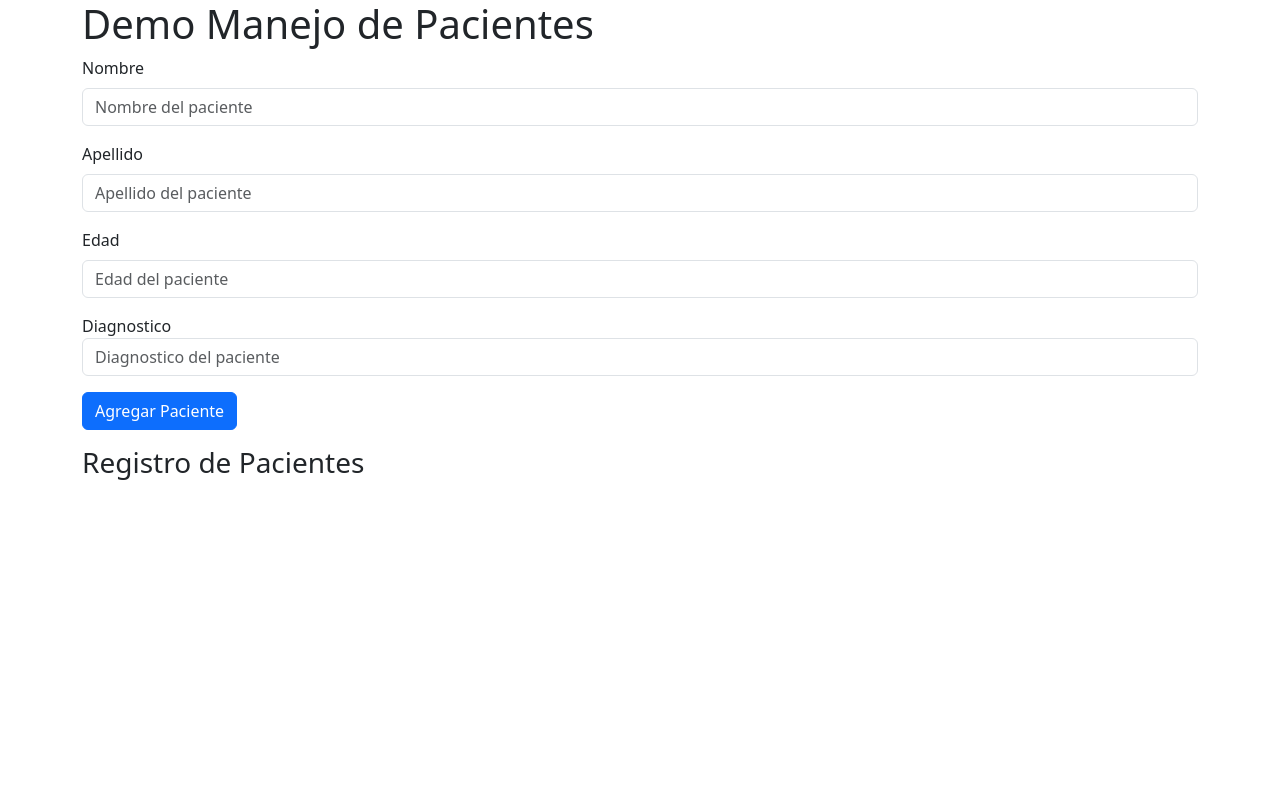
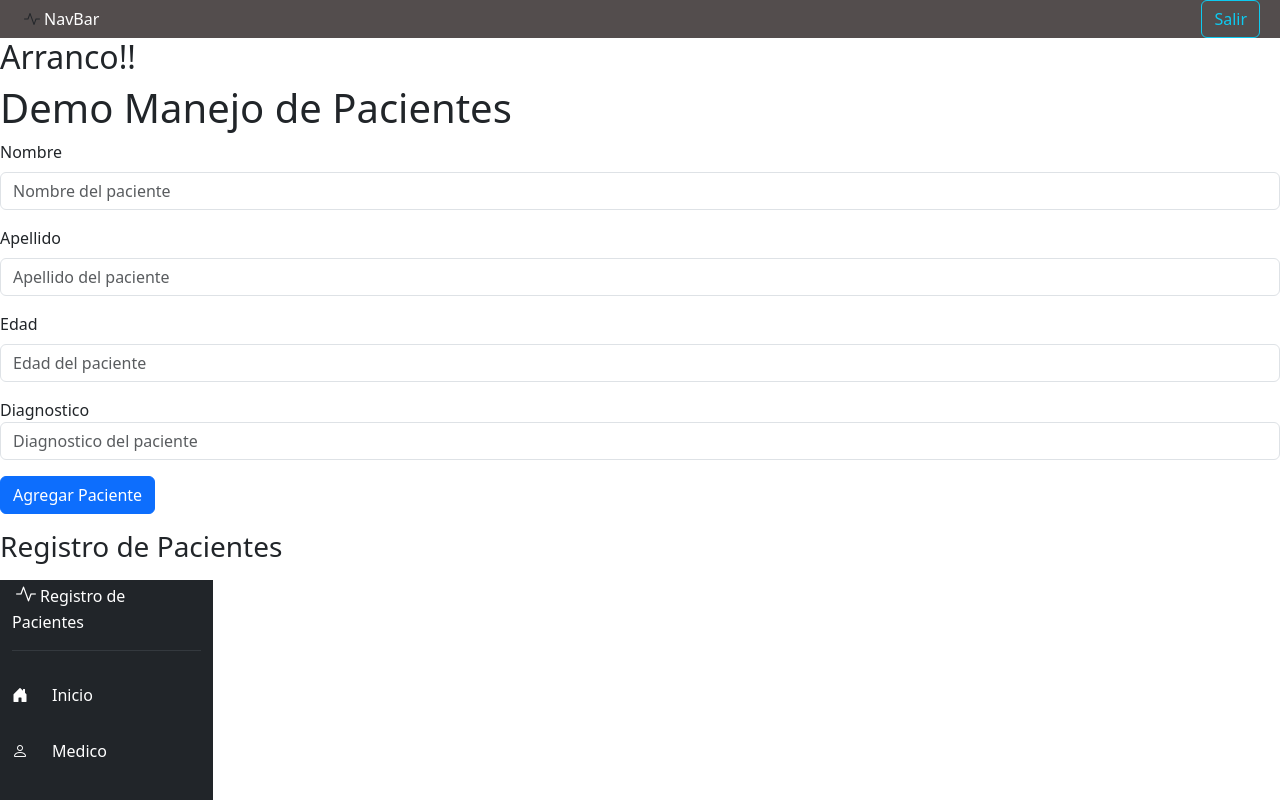
Before and after one commit to gonzalopastorino/HistoriasMedicas, a React (Vite) app in the folder HistoriasClinicas/: page / in a window 1280 px wide. Shown: the top 800 px of the page. Built offline with nearby package versions, Linux system fonts and the light colour scheme.

Commit message:
nueva rama version con codigo mas limpio, con varios componentes

```diff
--- a/HistoriasClinicas/src/App.jsx
+++ b/HistoriasClinicas/src/App.jsx
@@ -1,52 +1,30 @@
-import './App.css'
-import { useState, useEffect } from 'react'
-import PacientesForm from './components/PacientesForm'
-import PacientesLista from './components/PacientesLista'
+import PatientsProvider from "./components/Context/patientsProvider";
+import PacientesForm from "./components/PacientesForm";
+import PacientesLista from "./components/PacientesLista";
+import SidebarMenu from "./components/Sidebar/SidebarMenu";
+import TablaPacientes from "./components/TablaPacientes";
+import Navbar from "./components/Navbar/Navbar";
+
+import "bootstrap/dist/css/bootstrap.min.css";
+
+
+
 function App() {
-  const [pacientes, setPacientes] = useState([])
-  const [editandoIndex, setEditandoIndex] = useState(null)
 
-  //intento de implementacion LocalStorage
-  useEffect(() => {
-    const pacientesAlmacenados = localStorage.getItem('pacientes')
-    if (pacientesAlmacenados) {
-      setPacientes(JSON.parse(pacientesAlmacenados))
-    }
-  }, []);
-  //a ver si guarda...
-  // useEffect(() => {
-  //   localStorage.setItem('pacientes', JSON.stringify(pacientes))
-  // }, [pacientes]);
-
-  const handleAgregarPaciente = (nuevoPaciente) => {
-    if (editandoIndex !== null) {
-      const subirPacientes = pacientes.map((paciente, index) =>
-        index === editandoIndex ? nuevoPaciente : paciente
-      )
-      setPacientes(subirPacientes)
-      setEditandoIndex(null)
-      } else {
-        setPacientes([...pacientes, nuevoPaciente])
-      }
-    }
-
-  const handleEditarPaciente = (index) => {
-    setEditandoIndex(index);
-  }
 
   return (
     <>
-      <div className="container">
-        <h1>Demo Manejo de Pacientes</h1>
-        <PacientesForm
-        agregarPaciente={handleAgregarPaciente}
-        editandoPaciente={editandoIndex !== null ? pacientes[editandoIndex] : null}
-        />
-        <PacientesLista pacientes={pacientes} editarPaciente={handleEditarPaciente}
-        />
-      </div>
+    <PatientsProvider>
+      <Navbar />
+      <h2>Arranco!!</h2>
+      <h1>Demo Manejo de Pacientes</h1>
+      <PacientesForm />
+      <PacientesLista />
+      <SidebarMenu />
+    </PatientsProvider>
+    <TablaPacientes />
     </>
-  )
+  );
 }
 
-export default App
+export default App;
--- /dev/null
+++ b/HistoriasClinicas/src/components/Context/patientsProvider.jsx
@@ -0,0 +1,40 @@
+//1
+import { createContext, useContext, useState } from 'react';
+import { v4 } from "uuid"
+
+//2
+const PatientsContext = createContext()
+// eslint-disable-next-line react-refresh/only-export-components
+export const usePatients = () => useContext(PatientsContext)
+
+// eslint-disable-next-line react/prop-types
+export default function PatientsProvider({ children }) {
+  // 3
+    const [patients, setPatients] = useState([])
+
+  // 4
+const addPatients = patient =>{
+
+    setPatients([
+        ...patients,
+        {
+            id: v4(),
+            patient,
+            complete: false
+        }
+    ])
+}
+
+  //5
+const updatePatient = (patient, id) => {
+const list = patients.filter(t => t.id === id ? patient : t)
+setPatients([...list, patient])
+}
+
+// 6
+return (
+    <PatientsContext.Provider value={{ patients, addPatients, updatePatient }}>
+        { children }
+    </PatientsContext.Provider>
+)
+}
--- /dev/null
+++ b/HistoriasClinicas/src/components/Navbar/Navbar.css
@@ -0,0 +1,19 @@
+.navBar {
+  grid-area: nav;
+  background-color: rgb(83, 77, 77);
+
+  padding: 0 20px;
+  display: flex;
+
+  align-items: center;
+  justify-content: space-between;
+  grid-gap: 20px;
+}
+
+.logo {
+  cursor : pointer;
+  gap: 10px;
+}
+.logo:hover {
+  background-color: #1f272a;
+}
--- /dev/null
+++ b/HistoriasClinicas/src/components/Navbar/Navbar.jsx
@@ -0,0 +1,22 @@
+import 'bootstrap/dist/css/bootstrap.min.css';
+import "./Navbar.css"
+
+
+const NavBar = () => {
+  return (
+    <>
+    <nav className='navBar'>
+      <div className="contenedor-logo d-flex">
+        <i className="bi bi-activity px-1"></i>
+        <a href="#" className="logo text-decoration-none text-white">NavBar</a>
+      </div>
+      <div className="boton-salir d-flex">
+        <button className="btn btn-outline-info">Salir</button>
+      </div>
+    </nav>
+
+    </>
+  )
+}
+
+export default NavBar
--- a/HistoriasClinicas/src/components/PacienteItem.jsx
+++ b/HistoriasClinicas/src/components/PacienteItem.jsx
@@ -1,22 +1,25 @@
+/* eslint-disable react/prop-types */
+/* eslint-disable no-unused-vars */
 
 
-const PacienteItem = ( {paciente, editarPaciente}) => {
+const PacienteItem = ( {data}) => {
 
-
+  const { id, patient, complete } = data;
+  const { nombre, apellido, edad, diagnostico } = patient;
 
   return (
-    <li className="list-group-item d-flex justify-content-between align-items-center">
+    <li className="list-group-item d-flex justify-content-between align-items-center max-w-100">
     <div>
-      <h5>{paciente.name}</h5>
-      <h5>{paciente.apellido}</h5>
+      <h5>{nombre}</h5>
+      <h5>{apellido}</h5>
 
-      <h6>Edad: {paciente.edad}</h6>
-      <h6>Diagnostico: {paciente.diagnostico}</h6>
+      <h6>Edad: {edad}</h6>
+      <h6>Diagnostico: {diagnostico}</h6>
       <hr />
     </div>
 
-      <button className="btn btn-primary" onClick={editarPaciente}>Editar</button>
-      <button className="btn btn-danger">Eliminar</button>
+      <button className="btn btn-primary" onClick={() => console.log("Editar")}>Editar</button>
+      <button className="btn btn-danger" onClick={() => console.log("Eliminando")}>Eliminar</button>
 
     </li>
   )
--- a/HistoriasClinicas/src/components/PacientesForm.jsx
+++ b/HistoriasClinicas/src/components/PacientesForm.jsx
@@ -1,45 +1,37 @@
-import { useState, useEffect } from "react";
+import { useState } from "react";
+import { usePatients } from "../components/Context/patientsProvider";
+import "bootstrap/dist/css/bootstrap.min.css";
 
-const PacientesForm = ({agregarPaciente, editandoPaciente}) => {
-  const [name, setName] = useState("");
+
+const PacientesForm = () => {
+  const { addPatients } = usePatients();
+
+  const [nombre, setNombre] = useState("");
   const [apellido, setApellido] = useState("");
   const [edad, setEdad] = useState("");
   const [diagnostico, setDiagnostico] = useState("");
 
-  //cargar datos al editar
-  useEffect(() => {
-    if (editandoPaciente) {
-      setName(editandoPaciente.name);
-      setApellido(editandoPaciente.apellido);
-      setEdad(editandoPaciente.edad);
-      setDiagnostico(editandoPaciente.diagnostico);
-    }
-  }, [editandoPaciente]);
-
-
-
 
   const handleSubmit = (e) => {
     e.preventDefault();
-    const paciente = { name, apellido, edad, diagnostico };
-    agregarPaciente(paciente, edad, diagnostico);
-    setName("");
+
+    const paciente = { nombre, apellido, edad, diagnostico };
+
+    console.log(paciente)
+
+    addPatients(paciente)
+    setNombre("");
     setApellido("");
     setEdad("");
     setDiagnostico("");
   };
 
 
-
-  // useEffect(() => {
-  //   localStorage.setItem("registro", JSON.stringify(agregarPaciente));
-  // }, [agregarPaciente]);
-
   return (
     <form onSubmit={handleSubmit} className="mb-3">
       <div className="mb-3">
         <label className="form-label">Nombre</label>
-        <input type="text" className="form-control" placeholder="Nombre del paciente" value={name} onChange={(e) => setName(e.target.value)} required />
+        <input type="text" className="form-control" placeholder="Nombre del paciente" value={nombre} onChange={(e) => setNombre(e.target.value)} required />
       </div>
 
       <div className="mb-3">
@@ -58,7 +50,6 @@ const PacientesForm = ({agregarPaciente, editandoPaciente}) => {
       </div>
 
       <button type="submit" className="btn btn-primary">Agregar Paciente</button>
-        {/* { editandoPaciente ? `agregando paciente...❗ ` : `Paciente agregado ✔`} */}
     </form>
   )
 }
--- a/HistoriasClinicas/src/components/PacientesLista.jsx
+++ b/HistoriasClinicas/src/components/PacientesLista.jsx
@@ -1,13 +1,15 @@
 import PacienteItem from "./PacienteItem";
+import { usePatients } from "../components/Context/patientsProvider";
 
-const PacientesLista = ({pacientes, editarPaciente}) => {
-
+const PacientesLista = () => {
+  //const navigate = useNavigate();
+  const { patients } = usePatients();
   return (
     <>
     <h3>Registro de Pacientes</h3>
     <ul className="lista-grupo">
-      {pacientes.map((paciente, index) => (
-        <PacienteItem key={index} paciente={paciente} editarPaciente={() => editarPaciente(index)} />
+      {patients.map((patient, index) => (
+        <PacienteItem key={index} data={patient} />
       ))}
     </ul>
     </>
--- a/HistoriasClinicas/src/components/Sidebar/SidebarMenu.jsx
+++ b/HistoriasClinicas/src/components/Sidebar/SidebarMenu.jsx
@@ -60,7 +60,8 @@ const SidebarMenu = () => {
                 </li>
               </ul>
             </div>
-            <div className="my-5">
+
+            {/* <div className="my-5">
               <a className='text-decoration-none text-white dropdown-toggle p-3 my-5' type="button" id="triggerId" data-bs-toggle="dropdown" aria-haspopup="true" aria-expanded="false">
                 <i className="bi bi-person-circle"></i><span className="ms-3 d-none d-sm-inline">Tocame</span>
               </a>
@@ -68,7 +69,7 @@ const SidebarMenu = () => {
                 <a className="dropdown-item" href="#">Base de Datos</a>
                 <a className="dropdown-item disabled" href="#">Perfil</a>
               </div>
-            </div>
+            </div> */}
 
           </div>
         </div>
--- a/HistoriasClinicas/src/components/TablaPacientes.jsx
+++ b/HistoriasClinicas/src/components/TablaPacientes.jsx
@@ -1,3 +1,4 @@
+/* eslint-disable react-hooks/exhaustive-deps */
 import DataTable from "react-data-table-component"
 import { useState, useEffect } from "react";
 
```
Also changed, not shown: HistoriasClinicas/package.json (+6 -1 lines), 1 other file (tests, documents, lock files or other folders).
